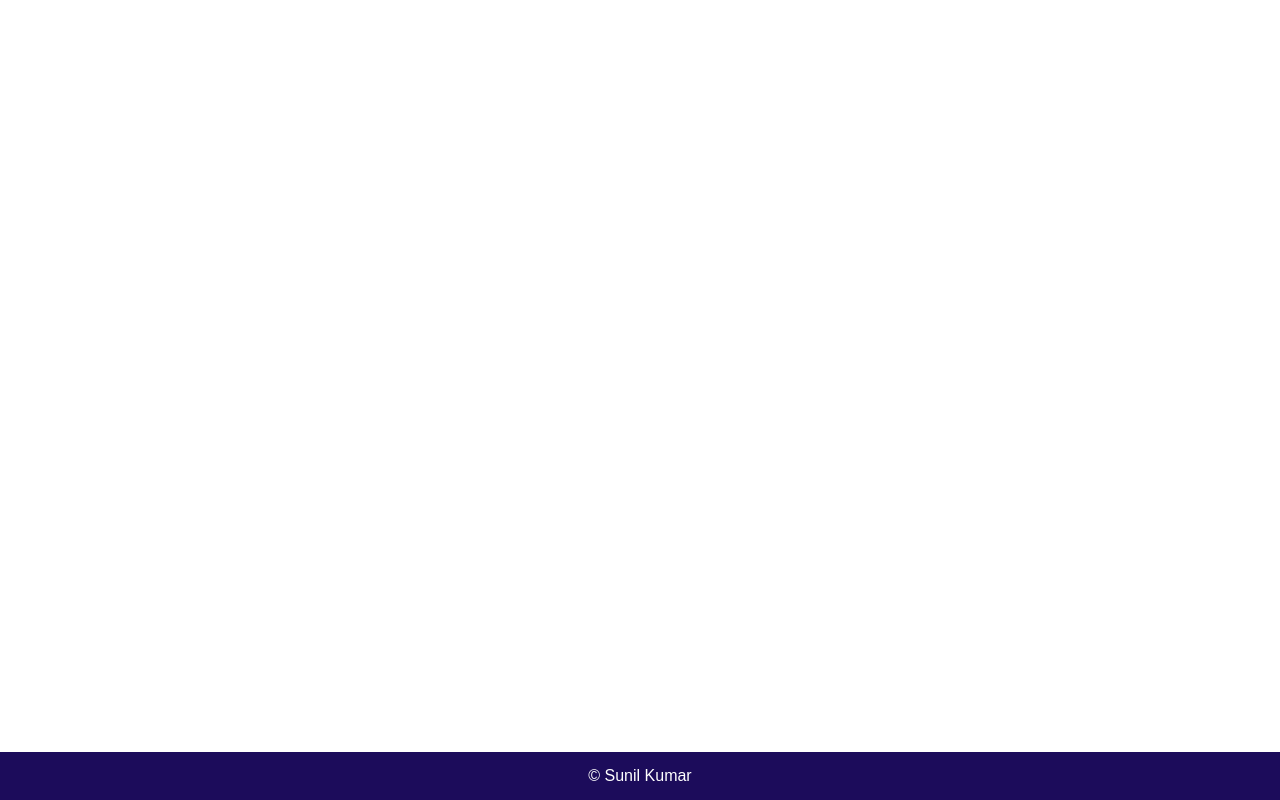
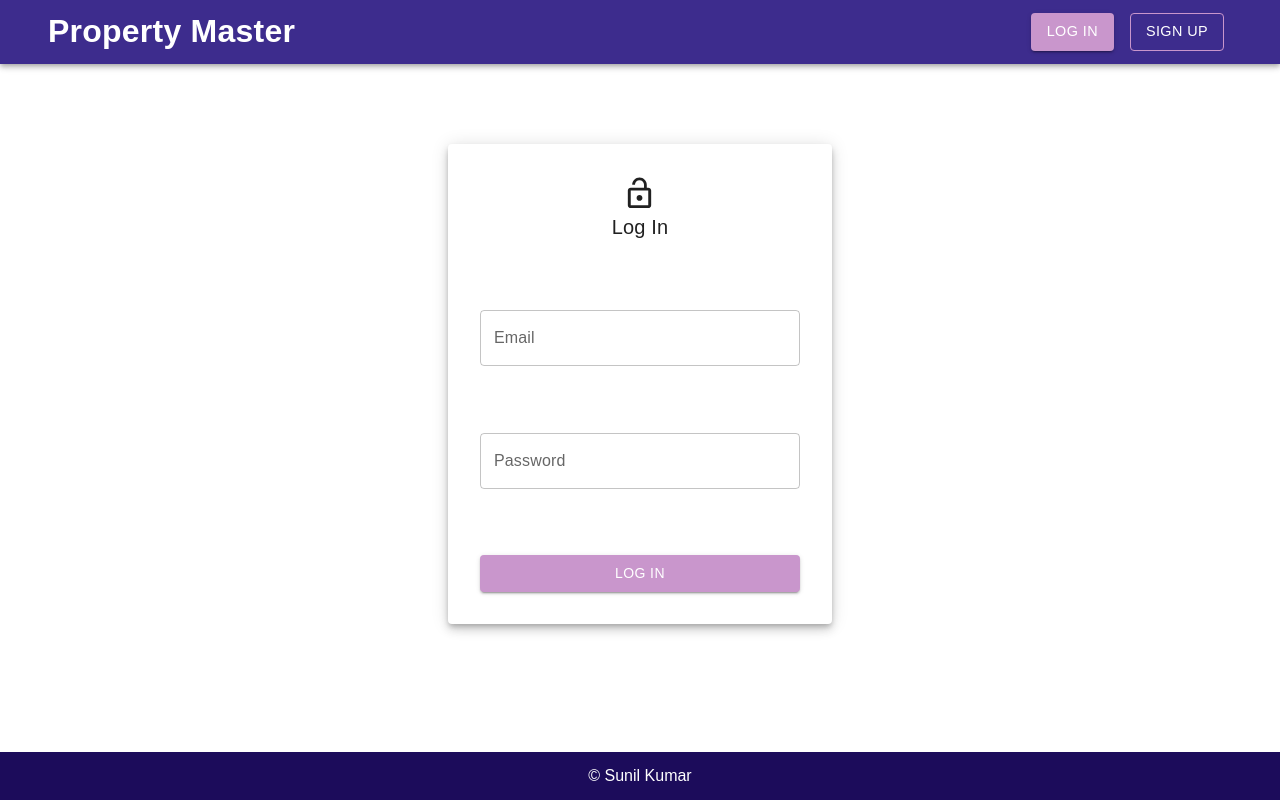
Before and after one commit to sunilk4u/property-master, a React (Create React App) app in the folder client/: page /login in a window 1280 px wide. Before the commit this address had no page. Built offline with nearby package versions, Linux system fonts and the light colour scheme; the HTML template or start-up script is replaced by a standard one.

Commit message:
Add Login Page

```diff
--- a/client/src/App.js
+++ b/client/src/App.js
@@ -1,6 +1,8 @@
 import { BrowserRouter as Router, Routes, Route } from "react-router-dom";
 import Footer from "./components/Footer/Footer";
 import Home from "./pages/Home/Home";
+import Login from "./pages/Login/Login";
+import Signup from "./pages/Signup/Signup"
 
 function App() {
   return (
@@ -8,6 +10,8 @@ function App() {
       <Router>
         <Routes>
           <Route path="/" exact element={<Home />}></Route>
+          <Route path="/login" exact element={<Login />}></Route>
+          <Route path="/signup" exact element={<Signup />}></Route>
         </Routes>
       </Router>
       <Footer />
--- /dev/null
+++ b/client/src/Theme/Theme.js
@@ -0,0 +1,20 @@
+import { createTheme } from "@mui/material";
+
+const theme = createTheme({
+  palette: {
+    light: {
+      main: "#C996CC",
+    },
+    light2: {
+      main: "#916BBF",
+    },
+    dark: {
+      main: "#3D2C8D",
+    },
+    dark2: {
+      main: "#1C0C5B",
+    },
+  },
+});
+
+export default theme;
--- /dev/null
+++ b/client/src/components/AuthForm/LoginForm.jsx
@@ -0,0 +1,28 @@
+import React from "react";
+import { Button, Paper, TextField, Typography } from "@mui/material";
+import LockOpenIcon from "@mui/icons-material/LockOpen";
+import { PaperSx } from "./Styles";
+import { Box } from "@mui/system";
+import { ButtonSx } from "./Styles";
+
+const LoginForm = () => {
+  return (
+    <Paper elevation={6} sx={PaperSx}>
+      <Box className="login_modal">
+        <Box className="login_hero">
+          <LockOpenIcon fontSize="large" />
+          <Typography variant="h6" component="a">
+            Log In
+          </Typography>
+        </Box>
+        <TextField fullWidth label="Email" color="light" />
+        <TextField fullWidth label="Password" color="light" />
+        <Button fullWidth variant="contained" sx={ButtonSx}>
+          Log In
+        </Button>
+      </Box>
+    </Paper>
+  );
+};
+
+export default LoginForm;
--- /dev/null
+++ b/client/src/components/AuthForm/Styles.jsx
@@ -0,0 +1,19 @@
+import theme from "../../Theme/Theme";
+
+export const PaperSx = {
+  width: {
+    xs: "95%",
+    sm: "60%",
+    md: "50vw",
+    lg: "30vw",
+    xl: "25vw"
+  },
+  maxWidth: "480px",
+  height: "60vh",
+  maxHeight: "580px",
+  margin: "5rem auto",
+};
+
+export const ButtonSx = {
+  backgroundColor: theme.palette.light.main,
+};
--- a/client/src/index.css
+++ b/client/src/index.css
@@ -19,6 +19,21 @@ body {
   display: flex;
   align-items: center;
   justify-content: center;
+}
+
+/* Login Form Styles */
+.login_modal{
+  display: flex;
+  flex-direction: column;
+  align-items: center;
+  justify-content: space-between;
+  padding: 2rem;
+  height: 100%;
+}
+.login_hero{
+  display: flex;
+  flex-direction: column;
+  align-items: center;
 }
 
 /* Link Styles */
--- a/client/src/index.js
+++ b/client/src/index.js
@@ -2,10 +2,14 @@ import React from "react";
 import ReactDOM from "react-dom/client";
 import "./index.css";
 import App from "./App";
+import { ThemeProvider } from "@mui/material";
+import theme from "./Theme/Theme";
 
 const root = ReactDOM.createRoot(document.getElementById("root"));
 root.render(
   <React.StrictMode>
-    <App />
+    <ThemeProvider theme={theme}>
+      <App />
+    </ThemeProvider>
   </React.StrictMode>
 );
--- /dev/null
+++ b/client/src/pages/Login/Login.jsx
@@ -0,0 +1,14 @@
+import React, { Fragment } from "react";
+import Header from "../../components/Header/Header";
+import LoginForm from "../../components/AuthForm/LoginForm";
+
+const Login = () => {
+  return (
+    <Fragment>
+      <Header />
+      <LoginForm />
+    </Fragment>
+  );
+};
+
+export default Login;
```
